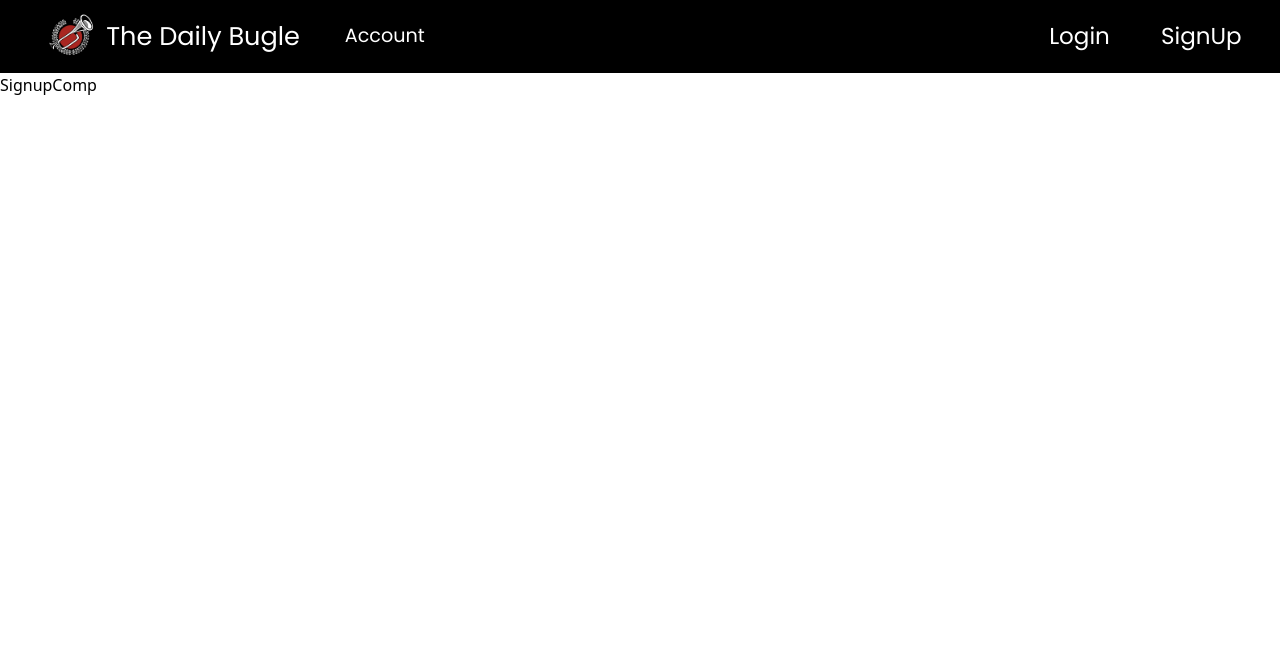
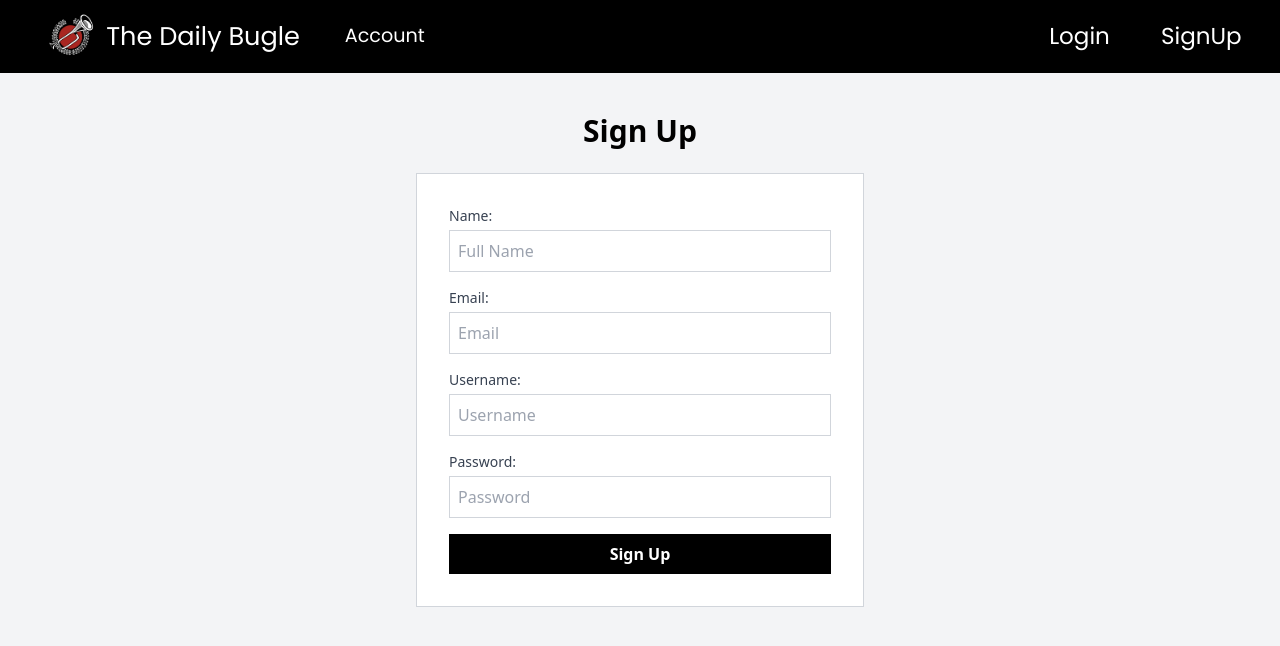
Before and after one commit to adityasriv2317/newsWeb, a React (Vite) app: page /signup in a window 1280 px wide. Shown: the top 646 px of the page. Built offline with nearby package versions, Linux system fonts and the light colour scheme; a web font is replaced by a local one.

Commit message:
login page

```diff
--- a/src/comps/Header.jsx
+++ b/src/comps/Header.jsx
@@ -20,6 +20,14 @@ const Header = (props) => {
     }
   }
 
+  // document.addEventListener('click' ()=>{
+  //   if(is == 0){
+  //     items.style.display='none'
+  //     button.style.color='white'
+  //     is = 1
+  //   }
+  // })
+
   return (
     <div className='header relative z-10 bg-black text-[2vw] max-md:text-[1.3em] flex text-white justify-between px-[2vw] shadow-slate-500 font-poppins'>
 
@@ -36,17 +44,17 @@ const Header = (props) => {
 
         <div className="right, text-[1.8vw] flex items-center max-md:hidden">
           <ul className='list-none gap-[2vw] m-auto flex h-full parent-div'>
-            <Link to='/login' className='cursor-pointer hover:bg-red-700 px-[1vw] flex items-center'>Login</Link>
-            <Link to='/signup' className='cursor-pointer hover:bg-red-700 px-[1vw] flex items-center'>SignUp</Link>
+            <Link to='/login' className='links cursor-pointer hover:bg-red-700 px-[1vw] flex items-center'>Login</Link>
+            <Link to='/signup' className='links cursor-pointer hover:bg-red-700 px-[1vw] flex items-center'>SignUp</Link>
           </ul>
         </div>
 
         <div className="menu text-[4vw] max-md:flex hidden absolute right-[4vw] top-[0.7em] items-center cursor-pointer" onClick={toggleMenu}>&#9776;</div>
         <div className="menuBar hidden">
           <ul className='list-none gap-[2vw] m-auto flex:col parent-div absolute right-[0.5vw] top-[10.5vw] p-[2vh] bg-black'>
-            <Link to='/account' className='cursor-pointer hover:bg-red-700 px-[1vw] flex justify-center items-center mb-[50px]'>Account</Link>
-            <Link to='/login' className='cursor-pointer hover:bg-red-700 px-[1vw] flex justify-center items-center'>Login</Link>
-            <Link to='/signup' className='cursor-pointer hover:bg-red-700 px-[1vw] flex justify-center items-center'>SignUp</Link>
+            <Link to='/account' className='links cursor-pointer hover:bg-red-700 px-[1vw] flex justify-center items-center mb-[50px]'>Account</Link>
+            <Link to='/login' className='links cursor-pointer hover:bg-red-700 px-[1vw] flex justify-center items-center'>Login</Link>
+            <Link to='/signup' className='links cursor-pointer hover:bg-red-700 px-[1vw] flex justify-center items-center'>SignUp</Link>
           </ul>
         </div>
 
--- a/src/comps/LoginComp.jsx
+++ b/src/comps/LoginComp.jsx
@@ -2,7 +2,25 @@ import React from 'react'
 
 const LoginComp = () => {
   return (
-    <div>LoginComp</div>
+    <div className="flex flex-col items-center min-h-screen bg-gray-100 py-10">
+      <h1 className="text-3xl font-semibold text-black mb-6">Login</h1>
+
+      <div className="bg-white p-8 w-full max-w-md border border-gray-300">
+        <form className="space-y-4">
+          <div>
+            <label htmlFor="mail" className="block text-sm font-medium text-gray-700">Email:</label>
+            <input type="email" name="mail" id="mail" className="mt-1 block w-full border border-gray-300 p-2 focus:outline" placeholder="Email" />
+          </div>
+
+          <div>
+            <label htmlFor="pass" className="block text-sm font-medium text-gray-700">Password:</label>
+            <input type="password" name="pass" id="pass" className="mt-1 block w-full border border-gray-300 p-2 focus:outline" placeholder="Password" />
+          </div>
+
+          <button type="submit" className="w-full bg-black text-white font-semibold py-2 hover:bg-red-700 transition duration-100" >Login</button>
+        </form>
+      </div>
+    </div>
   )
 }
 
--- a/src/comps/SignupComp.jsx
+++ b/src/comps/SignupComp.jsx
@@ -1,8 +1,36 @@
-import React from 'react'
+import React from 'react';
 
 const SignupComp = () => {
   return (
-    <div>SignupComp</div>
+    <div className="flex flex-col items-center min-h-screen bg-gray-100 py-10">
+      <h1 className="text-3xl font-semibold text-black mb-6">Sign Up</h1>
+
+      <div className="bg-white p-8 w-full max-w-md border border-gray-300">
+        <form className="space-y-4">
+          <div>
+            <label htmlFor="name" className="block text-sm font-medium text-gray-700">Name:</label>
+            <input type="text" name="name" id="name" className="mt-1 block w-full border border-gray-300 p-2 focus:outline " placeholder="Full Name" />
+          </div>
+
+          <div>
+            <label htmlFor="mail" className="block text-sm font-medium text-gray-700">Email:</label>
+            <input type="email" name="mail" id="mail" className="mt-1 block w-full border border-gray-300 p-2 focus:outline" placeholder="Email" />
+          </div>
+
+          <div>
+            <label htmlFor="uname" className="block text-sm font-medium text-gray-700">Username:</label>
+            <input type="text" name="uname" id="uname" className="mt-1 block w-full border border-gray-300 p-2 focus:outline" placeholder="Username" />
+          </div>
+
+          <div>
+            <label htmlFor="pass" className="block text-sm font-medium text-gray-700">Password:</label>
+            <input type="password" name="pass" id="pass" className="mt-1 block w-full border border-gray-300 p-2 focus:outline" placeholder="Password" />
+          </div>
+
+          <button type="submit" className="w-full bg-black text-white font-semibold py-2 hover:bg-red-700 transition  duration-100">Sign Up</button>
+        </form>
+      </div>
+    </div>
   )
 }
 
```
